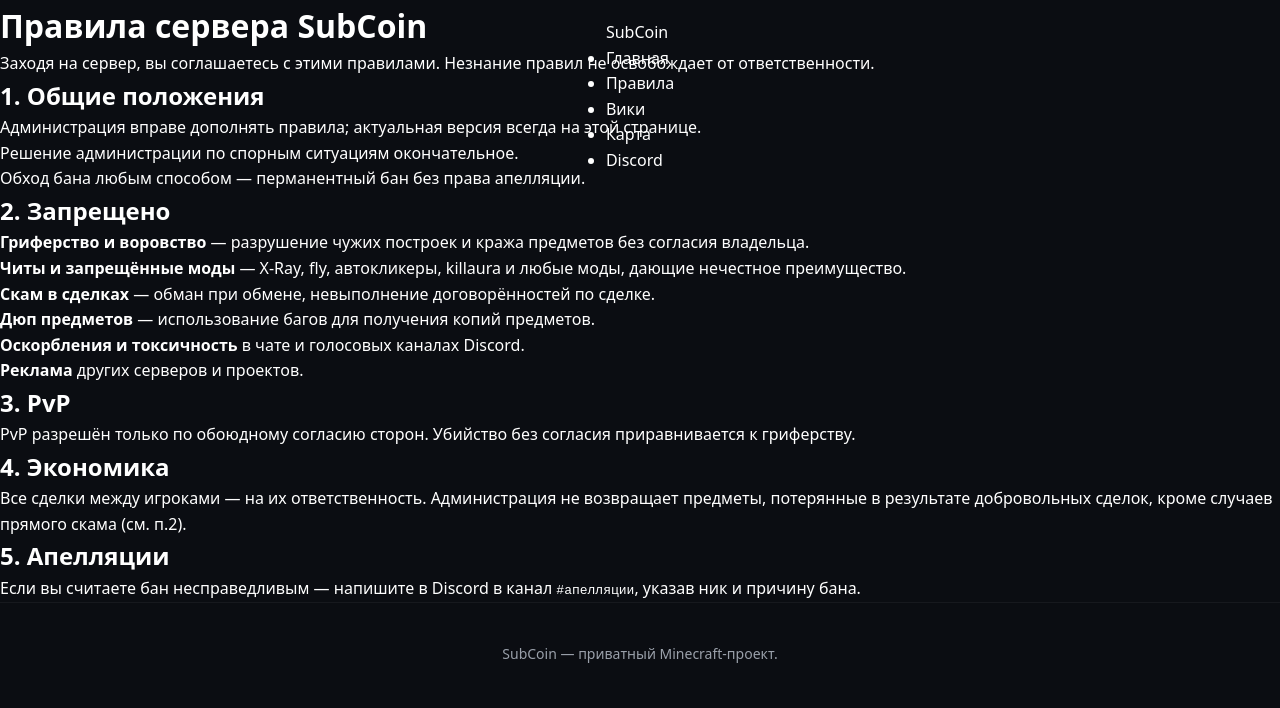
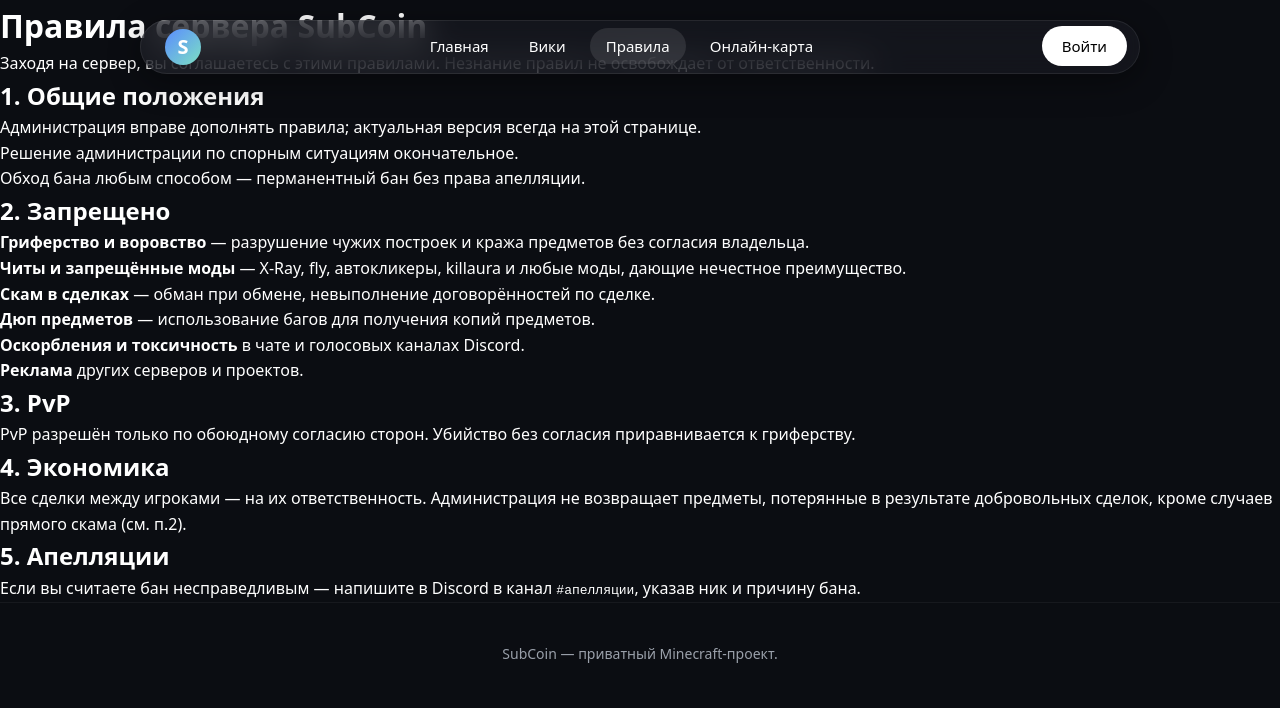
Before and after one commit to EstriperConor/scsite-1, a plain HTML site: page rules.html in a window 1280 px wide. Drawn offline with Linux system fonts and the light colour scheme; a script that the page names is missing.

Commit message:
Update rules.html

```diff
--- a/rules.html
+++ b/rules.html
@@ -4,25 +4,33 @@
 <meta charset="UTF-8">
 <meta name="viewport" content="width=device-width,initial-scale=1">
 <title>Правила — SubCoin</title>
+<link rel="preconnect" href="https://fonts.googleapis.com">
+<link rel="preconnect" href="https://fonts.gstatic.com" crossorigin>
+<link href="https://fonts.googleapis.com/css2?family=Oswald:wght@700&display=swap" rel="stylesheet">
 <link rel="stylesheet" href="style.css">
 </head>
 <body>
+
 <header>
-  <nav class="nav">
-    <div class="logo">Sub<span>Coin</span></div>
+  <nav class="nav-pill">
+    <div class="logo">
+      <span class="logo-icon">S</span>
+    </div>
     <ul>
       <li><a href="index.html">Главная</a></li>
-      <li><a href="rules.html">Правила</a></li>
       <li><a href="wiki.html">Вики</a></li>
-      <li><a href="map.html">Карта</a></li>
-      <li><a href="https://discord.gg/ВАШ_ИНВАЙТ" target="_blank" rel="noopener">Discord</a></li>
+      <li><a href="rules.html" class="active">Правила</a></li>
+      <li><a href="map.html">Онлайн-карта</a></li>
     </ul>
+    <div class="nav-right">
+      <a href="https://discord.gg/ВАШ_ИНВАЙТ" target="_blank" rel="noopener" class="btn-discord">Войти</a>
+    </div>
     <button class="burger" aria-label="Меню">☰</button>
   </nav>
 </header>
 
-<div class="content">
-  <h1>Правила сервера SubCoin</h1>
+<div class="page-content">
+  <h1 class="page-title">Правила сервера SubCoin</h1>
   <div class="notice">Заходя на сервер, вы соглашаетесь с этими правилами. Незнание правил не освобождает от ответственности.</div>
 
   <h2>1. Общие положения</h2>
@@ -52,7 +60,9 @@
   <p>Если вы считаете бан несправедливым — напишите в Discord в канал <code>#апелляции</code>, указав ник и причину бана.</p>
 </div>
 
-<footer>SubCoin — приватный Minecraft-проект.</footer>
+<footer>
+  SubCoin — приватный Minecraft-проект.
+</footer>
 <script src="script.js"></script>
 </body>
 </html>
```
